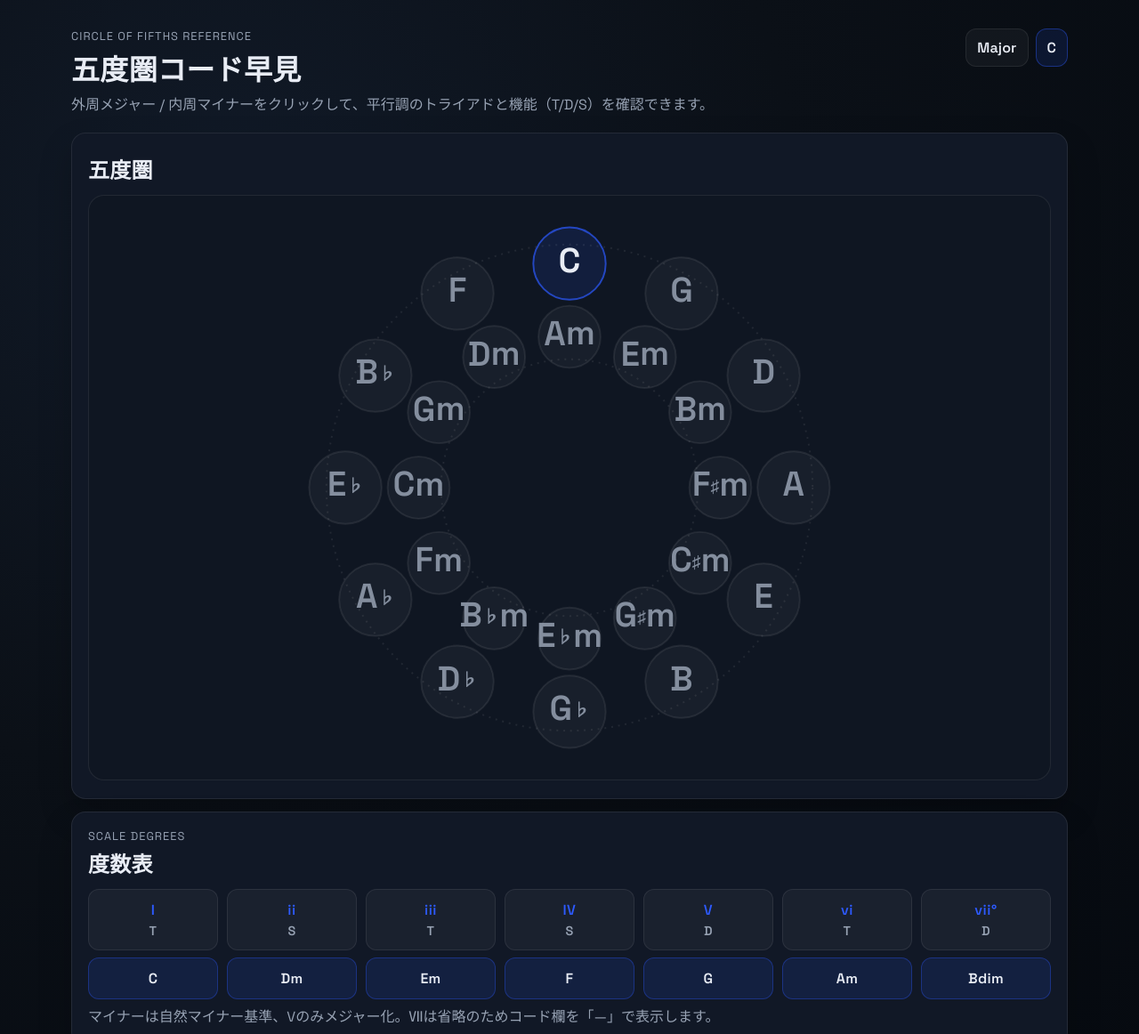
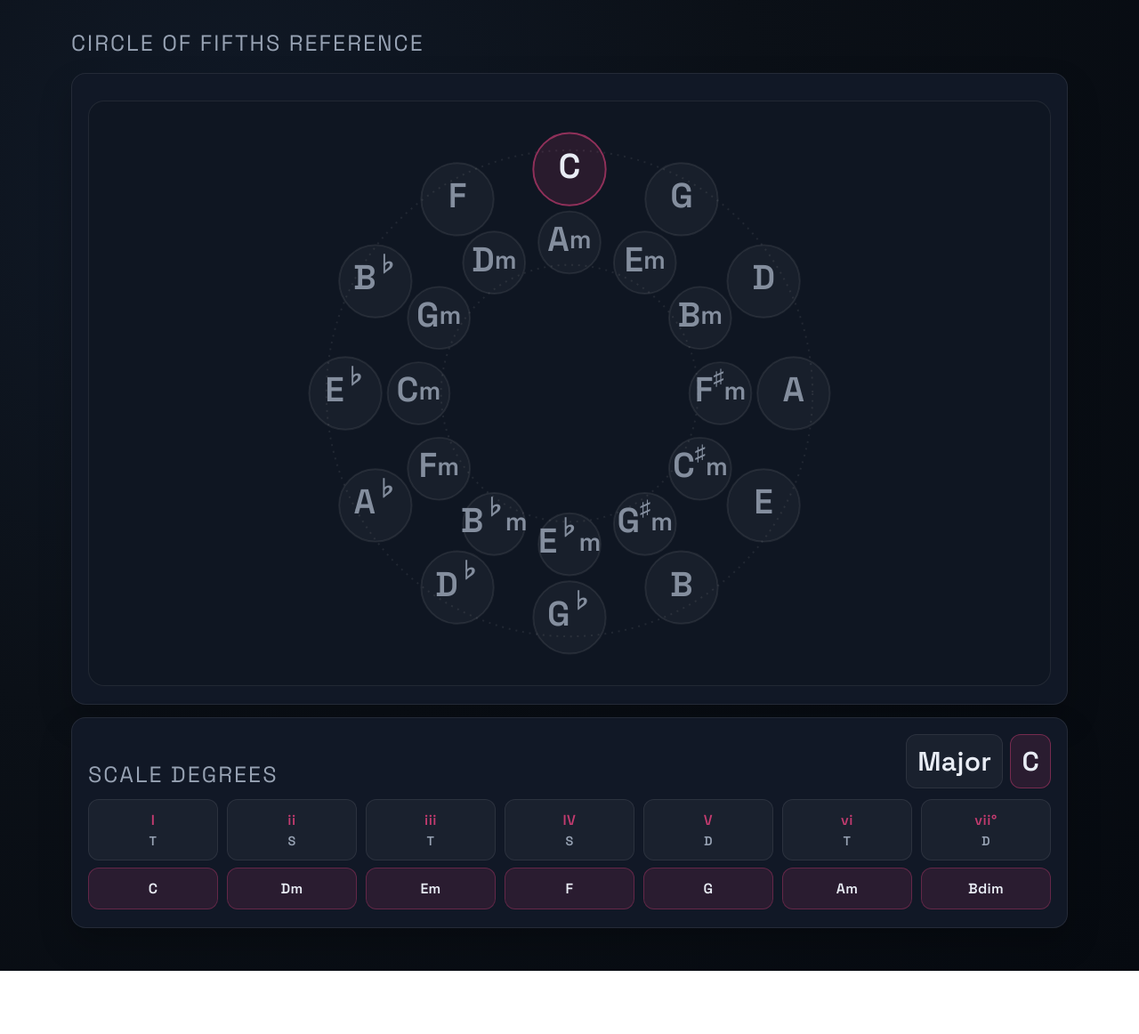
Before and after one commit to cccjp-ai/html-site, a website: page index.html in a window 1280 px wide. Shown: the top 1162 px of the page at 89% size. After the commit the page ends 1091 px from the top, so only its background shows below. Drawn offline with Linux system fonts and the light colour scheme.

Commit message:
style: フォントサイズ、英字の表記修正

```diff
--- a/app.js
+++ b/app.js
@@ -205,7 +205,9 @@ function placeKey(svg, label, mode, idx, radius, center) {
     }
 
     if (minor) {
-      const tspan = svgEl("tspan");
+      const tspan = svgEl("tspan", {
+        class: "key-label-minor-m"
+      });
       tspan.textContent = minor;
       text.appendChild(tspan);
     }
@@ -238,7 +240,26 @@ function updateTags() {
   const pair = getCurrentPair();
   const keyTag = document.getElementById("keyTag");
   const modeTag = document.getElementById("modeTag");
-  keyTag.textContent = state.mode === "major" ? pair.major : pair.minor;
+  // 表示上のキー名（マイナー時は末尾の "m" を削る）
+  const displayKey =
+    state.mode === "major"
+      ? pair.major
+      : (pair.minor || "").replace(/m$/, "");
+
+  // ♭ / ♯ を含む場合は、記号のみ上付き表記で表示
+  const keyMatch = displayKey.match(/^([A-G])([b#])?$/);
+  if (keyMatch) {
+    const [, letter, accidental] = keyMatch;
+    if (accidental) {
+      const accidentalSymbol = accidental === "#" ? "♯" : "♭";
+      keyTag.innerHTML = `${letter}<span class="key-pill-accidental">${accidentalSymbol}</span>`;
+    } else {
+      keyTag.textContent = letter;
+    }
+  } else {
+    keyTag.textContent = displayKey;
+  }
+
   modeTag.textContent = state.mode === "major" ? "Major" : "Minor";
   keyTag.className = state.mode === "major" ? "pill pill--major" : "pill pill--minor";
   modeTag.className = "pill";
--- a/index.html
+++ b/index.html
@@ -14,12 +14,6 @@
     <header class="hero">
       <div class="hero__text">
         <p class="eyebrow">Circle of Fifths Reference</p>
-        <h1>五度圏コード早見</h1>
-        <p class="lede">外周メジャー / 内周マイナーをクリックして、平行調のトライアドと機能（T/D/S）を確認できます。</p>
-      </div>
-      <div class="hero__status">
-        <span class="pill" id="modeTag">Major</span>
-        <span class="pill pill--accent" id="keyTag">C</span>
       </div>
     </header>
 
@@ -27,7 +21,6 @@
       <section class="panel">
         <div class="panel__head">
           <div>
-            <h2>五度圏</h2>
           </div>
         </div>
         <div class="circle-shell">
@@ -39,14 +32,16 @@
         <div class="panel__head">
           <div>
             <p class="eyebrow">Scale Degrees</p>
-            <h2>度数表</h2>
+          </div>
+          <div class="hero__status">
+            <span class="pill" id="modeTag">Major</span>
+            <span class="pill pill--major" id="keyTag">C</span>
           </div>
         </div>
         <div class="degree-table">
           <div class="degree-row degree-row--labels" id="degreeLabels"></div>
           <div class="degree-row degree-row--chords" id="degreeChords"></div>
         </div>
-        <p class="note">マイナーは自然マイナー基準、Vのみメジャー化。Ⅶは省略のためコード欄を「—」で表示します。</p>
       </section>
     </main>
   </div>
--- a/styles.css
+++ b/styles.css
@@ -6,10 +6,11 @@
   --text: #e8ecf4;
   --muted: #97a2b3;
   --muted-strong: #c3cad6;
-  --major: #2d5aff;
-  --major-soft: rgba(45, 90, 255, 0.12);
-  --minor: #c23b6f;
-  --minor-soft: rgba(194, 59, 111, 0.14);
+  /* メジャー／マイナーの色味を反転（色自体は既存のものを使用） */
+  --major: #c23b6f;
+  --major-soft: rgba(194, 59, 111, 0.14);
+  --minor: #2d5aff;
+  --minor-soft: rgba(45, 90, 255, 0.12);
   --gray-soft: rgba(255, 255, 255, 0.04);
 }
 
@@ -67,29 +68,36 @@ body {
   background: var(--gray-soft);
   color: var(--text);
   font-weight: 600;
+  font-size: 30px;
   letter-spacing: 0.01em;
+}
+
+/* キー表示用の ♭ / ♯ を上付き・25px にする */
+.key-pill-accidental {
+  font-size: 25px;
+  baseline-shift: super;
 }
 
 .pill--accent {
   background: var(--major-soft);
-  border-color: rgba(45, 90, 255, 0.4);
+  border-color: rgba(194, 59, 111, 0.5);
 }
 
 .pill--major {
   background: var(--major-soft);
-  border-color: rgba(45, 90, 255, 0.4);
+  border-color: rgba(194, 59, 111, 0.5);
 }
 
 .pill--minor {
   background: var(--minor-soft);
-  border-color: rgba(194, 59, 111, 0.5);
+  border-color: rgba(45, 90, 255, 0.4);
 }
 
 .eyebrow {
   margin: 0;
   text-transform: uppercase;
   letter-spacing: 0.08em;
-  font-size: 0.8rem;
+  font-size: 25px;
   color: var(--muted);
 }
 
@@ -213,13 +221,13 @@ body {
 }
 
 .degree-cell.is-major {
-  border-color: rgba(45, 90, 255, 0.35);
+  border-color: rgba(194, 59, 111, 0.38);
   background: var(--major-soft);
   color: var(--text);
 }
 
 .degree-cell.is-minor {
-  border-color: rgba(194, 59, 111, 0.38);
+  border-color: rgba(45, 90, 255, 0.35);
   background: var(--minor-soft);
 }
 
@@ -263,7 +271,13 @@ body {
 }
 
 .key-label-accidental {
-  font-size: 20px;
+  font-size: 25px;
+  baseline-shift: super;
+}
+
+/* 五度圏ラベルの m だけ 30px にする */
+.key-label-minor-m {
+  font-size: 30px;
 }
 
 .key-label--major { fill: var(--major); }
@@ -282,12 +296,12 @@ body {
 
 .key-group.active-major .key-circle {
   fill: var(--major-soft);
-  stroke: rgba(45, 90, 255, 0.7);
+  stroke: rgba(194, 59, 111, 0.7);
 }
 
 .key-group.active-minor .key-circle {
   fill: var(--minor-soft);
-  stroke: rgba(194, 59, 111, 0.7);
+  stroke: rgba(45, 90, 255, 0.7);
 }
 
 .key-group.inactive .key-label {
```
